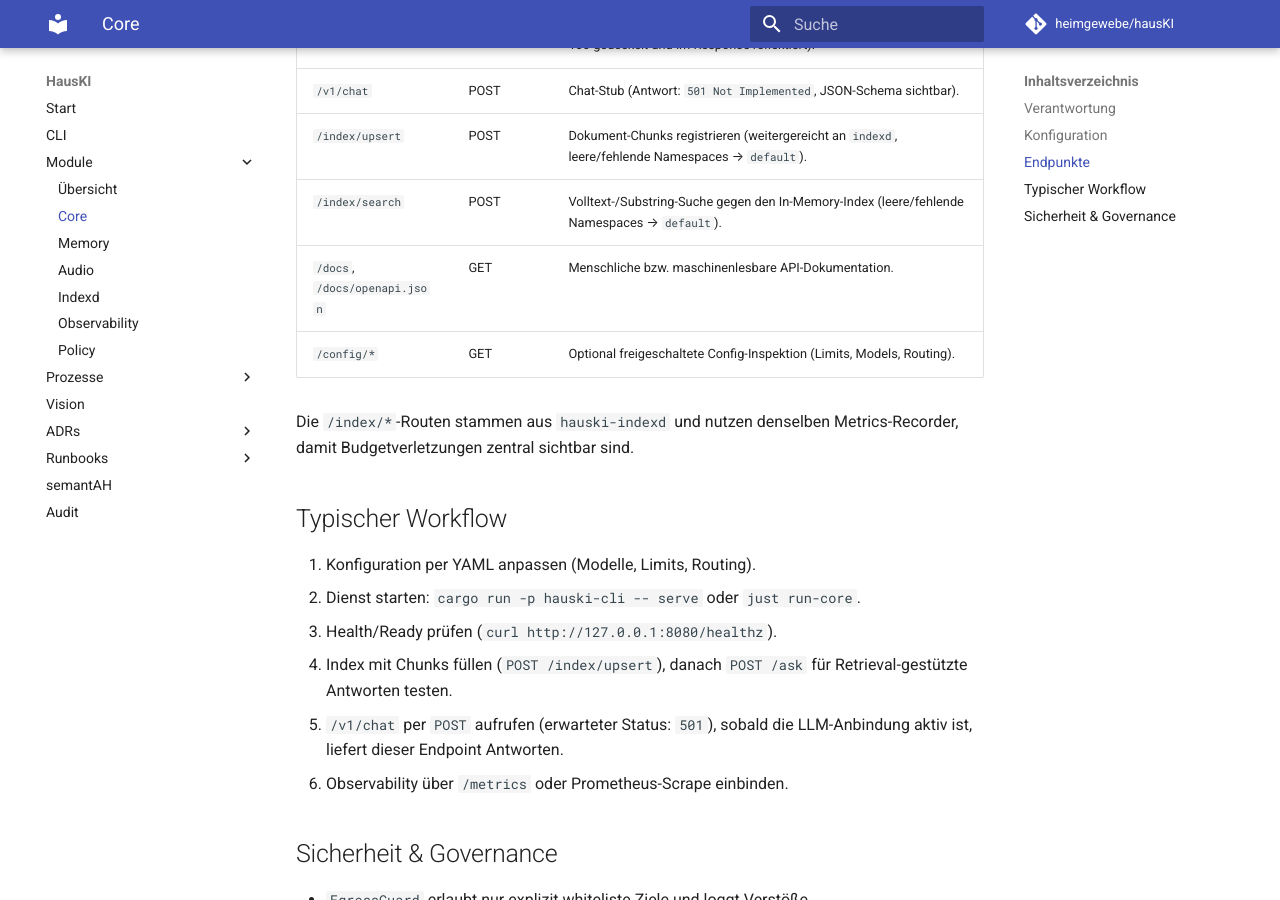
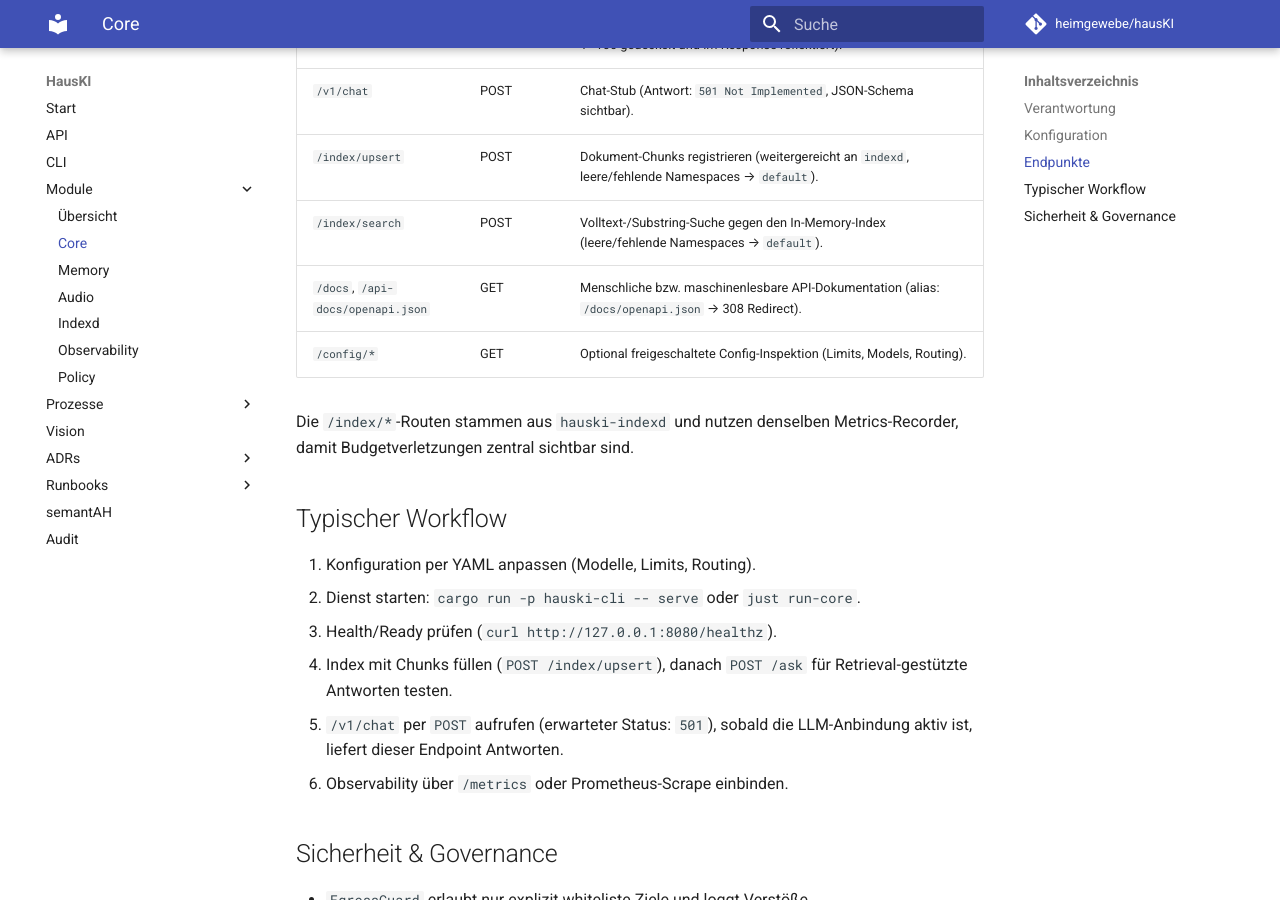
Before and after one commit to heimgewebe/hausKI, an MkDocs documentation site: the page built from docs/modules/core.md, in a window 1280 px wide and 900 px high, scrolled down 1405 px. Built offline with MkDocs 1.6.1 and Material for MkDocs 9.7.7, drawn with Linux system fonts in a browser that asks for light colours; comment, search, counter and statistics services are not loaded.

```diff
--- a/docs/modules/core.md
+++ b/docs/modules/core.md
@@ -33,7 +33,7 @@ Der `core`-Dienst bildet die öffentliche HTTP/API-Schicht von HausKI. Er verbin
 | `/v1/chat` | POST | Chat-Stub (Antwort: `501 Not Implemented`, JSON-Schema sichtbar). |
 | `/index/upsert` | POST | Dokument-Chunks registrieren (weitergereicht an `indexd`, leere/fehlende Namespaces → `default`). |
 | `/index/search` | POST | Volltext-/Substring-Suche gegen den In-Memory-Index (leere/fehlende Namespaces → `default`). |
-| `/docs`, `/docs/openapi.json` | GET | Menschliche bzw. maschinenlesbare API-Dokumentation. |
+| `/docs`, `/api-docs/openapi.json` | GET | Menschliche bzw. maschinenlesbare API-Dokumentation (alias: `/docs/openapi.json` → 308 Redirect). |
 | `/config/*` | GET | Optional freigeschaltete Config-Inspektion (Limits, Models, Routing). |
 
 Die `/index/*`-Routen stammen aus `hauski-indexd` und nutzen denselben Metrics-Recorder, damit Budgetverletzungen zentral sichtbar sind.
--- a/mkdocs.yml
+++ b/mkdocs.yml
@@ -15,6 +15,7 @@ theme:
     - search.highlight
 nav:
   - Start: index.md
+  - API: api.md
   - CLI: cli.md
   - Module:
       - Übersicht: modules/index.md
```
Also changed, not shown: README.md (+1 -1 lines), docs/api.md (added, +15 -0 lines), 1 other file.
